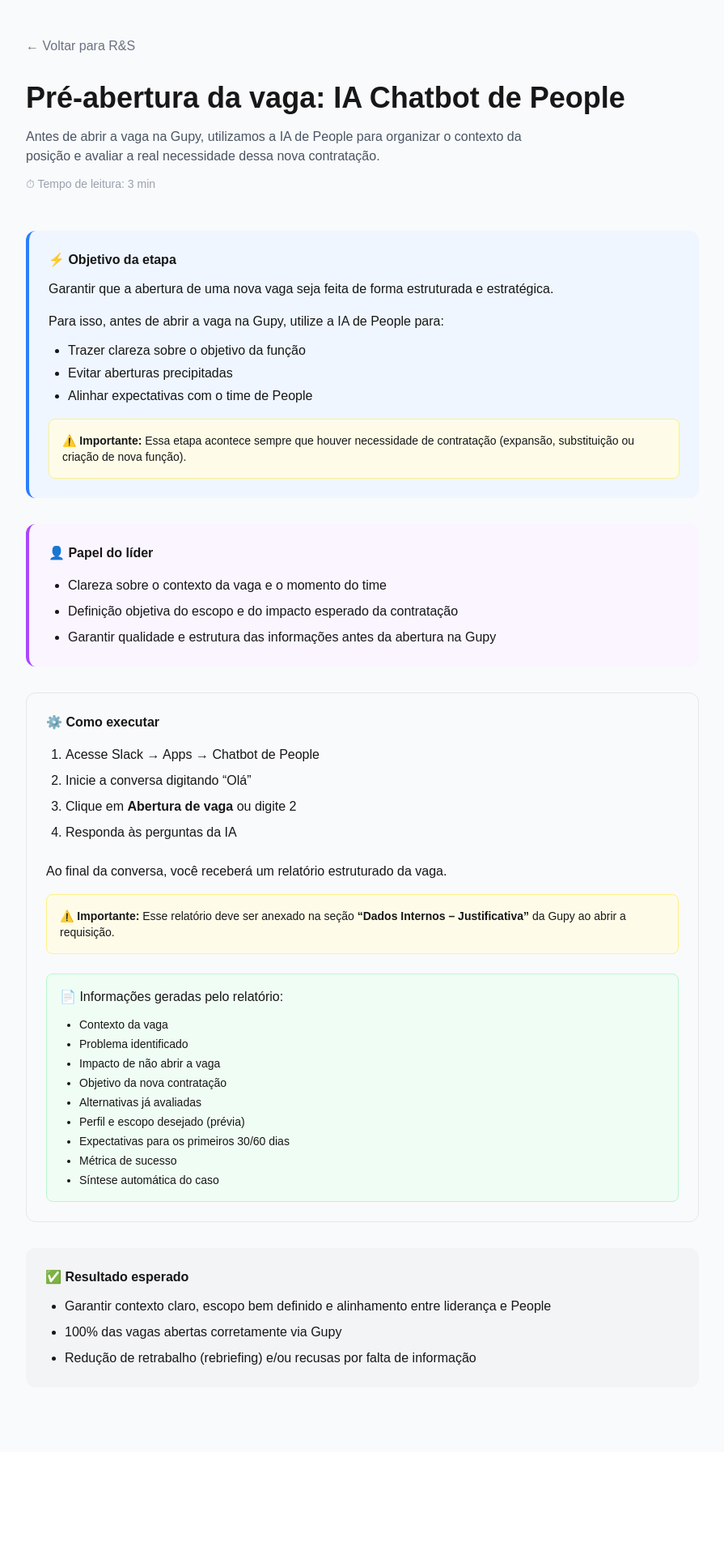
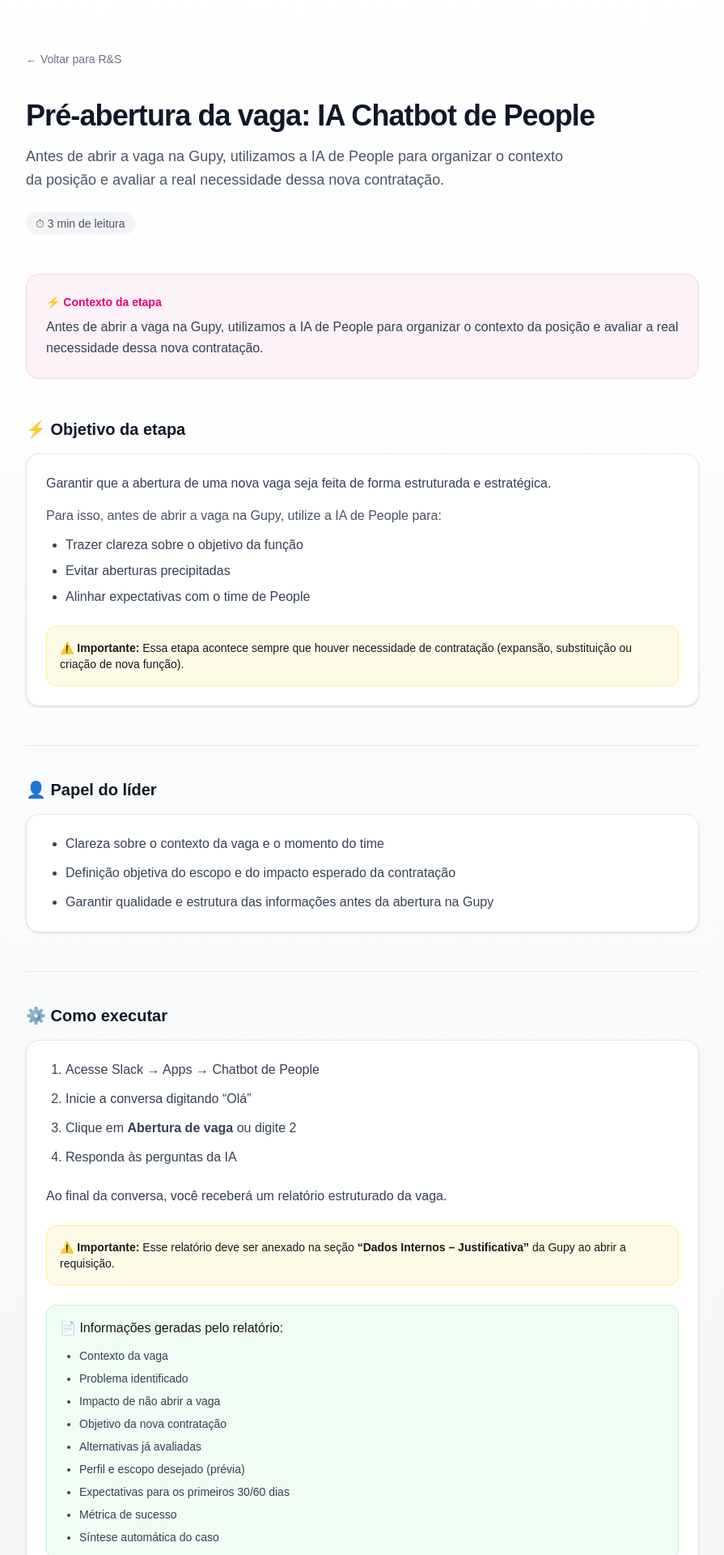
Before and after one commit to amandafrann/programa-lider-hero, a Next.js app: page /rs/planejamento in a window 1280 px wide. Shown: the part 100-2020 px from the top of the page at 81% size, without its empty margins (192-1087 px from the left). Before the commit the page ends 1893 px from the top, so only its background shows below. Built offline with nearby package versions, Linux system fonts and the light colour scheme; no server answers.

Commit message:
atualizar conteudo planejamento

```diff
--- a/app/rs/planejamento/page.tsx
+++ b/app/rs/planejamento/page.tsx
@@ -2,191 +2,184 @@ import Link from "next/link";
 
 export default function PlanejamentoPage() {
   return (
-    <main className="min-h-screen bg-gray-50 flex justify-center py-20">
+    <main className="min-h-screen bg-gradient-to-b from-white via-gray-50 to-gray-100 flex justify-center pt-24 pb-24">
 
       <div className="max-w-4xl w-full px-8">
 
         {/* VOLTAR */}
-
         <Link
           href="/rs"
-          className="text-gray-500 hover:text-gray-800 mb-8 inline-block"
+          className="inline-flex items-center gap-2 text-sm font-medium text-gray-500 hover:text-gray-900 mb-10 transition"
         >
           ← Voltar para R&S
         </Link>
 
-
         {/* HEADER */}
-
         <div className="mb-12">
 
-          <h1 className="text-4xl font-bold mb-4">
+          <h1 className="text-3xl md:text-4xl font-semibold tracking-tight text-gray-900 mb-4">
             Pré-abertura da vaga: IA Chatbot de People
           </h1>
 
-          <p className="text-gray-600 max-w-2xl">
+          <p className="text-gray-600 text-lg leading-relaxed max-w-2xl mb-6">
             Antes de abrir a vaga na Gupy, utilizamos a IA de People para organizar o contexto da posição e avaliar a real necessidade dessa nova contratação.
           </p>
 
-          <p className="text-sm text-gray-400 mt-3">
-            ⏱ Tempo de leitura: 3 min
+          {/* TEMPO */}
+          <div className="inline-flex items-center gap-2 text-sm bg-gray-100 text-gray-600 px-3 py-1 rounded-full">
+            ⏱ 3 min de leitura
+          </div>
+
+        </div>
+
+        {/* BLOCO HERO (rosa) */}
+        <div className="border border-pink-200 bg-pink-50 rounded-2xl p-6 mb-12">
+
+          <div className="text-sm font-semibold text-pink-600 mb-2">
+            ⚡ Contexto da etapa
+          </div>
+
+          <p className="text-gray-700 leading-relaxed">
+            Antes de abrir a vaga na Gupy, utilizamos a IA de People para organizar o contexto da posição e avaliar a real necessidade dessa nova contratação.
           </p>
 
         </div>
 
+        {/* ===================== */}
+        {/* OBJETIVO */}
+        {/* ===================== */}
 
-        {/* OBJETIVO */}
+        <section className="mb-12">
 
-        <div className="bg-blue-50 border-l-4 border-blue-500 p-6 rounded-xl mb-8">
+          <h2 className="text-xl font-semibold text-gray-900 mb-4">
+            ⚡ Objetivo da etapa
+          </h2>
 
-          <h3 className="font-semibold mb-3">
-            ⚡ Objetivo da etapa
-          </h3>
+          <div className="bg-white border border-gray-200 rounded-2xl p-6 shadow-sm">
 
-          <p className="mb-4">
+            <p className="mb-4 text-gray-700">
               Garantir que a abertura de uma nova vaga seja feita de forma estruturada e estratégica.
             </p>
 
-          <p className="mb-3">
+            <p className="mb-3 text-gray-600">
               Para isso, antes de abrir a vaga na Gupy, utilize a IA de People para:
             </p>
 
-          <ul className="list-disc ml-6 space-y-1 mb-4">
-
+            <ul className="list-disc ml-6 space-y-2 text-gray-700 mb-6">
               <li>Trazer clareza sobre o objetivo da função</li>
-
               <li>Evitar aberturas precipitadas</li>
-
               <li>Alinhar expectativas com o time de People</li>
-
             </ul>
 
-          {/* IMPORTANTE DENTRO DO OBJETIVO */}
-
-          <div className="bg-yellow-50 border border-yellow-200 rounded-lg p-4 text-sm">
-
+            <div className="bg-yellow-50 border border-yellow-200 rounded-xl p-4 text-sm">
               <strong>⚠️ Importante:</strong> Essa etapa acontece sempre que houver necessidade de contratação (expansão, substituição ou criação de nova função).
-
             </div>
 
           </div>
 
+        </section>
 
+        <hr className="border-gray-200 my-10" />
+
+        {/* ===================== */}
         {/* PAPEL DO LÍDER */}
+        {/* ===================== */}
 
-        <div className="bg-purple-50 border-l-4 border-purple-500 p-6 rounded-xl mb-8">
+        <section className="mb-12">
 
-          <h3 className="font-semibold mb-4">
+          <h2 className="text-xl font-semibold text-gray-900 mb-4">
             👤 Papel do líder
-          </h3>
+          </h2>
 
-          <ul className="list-disc ml-6 space-y-2">
+          <div className="bg-white border border-gray-200 rounded-2xl p-6 shadow-sm">
 
+            <ul className="list-disc ml-6 space-y-3 text-gray-700">
               <li>Clareza sobre o contexto da vaga e o momento do time</li>
-
               <li>Definição objetiva do escopo e do impacto esperado da contratação</li>
-
               <li>Garantir qualidade e estrutura das informações antes da abertura na Gupy</li>
-
             </ul>
 
           </div>
 
+        </section>
 
+        <hr className="border-gray-200 my-10" />
+
+        {/* ===================== */}
         {/* COMO EXECUTAR */}
+        {/* ===================== */}
 
-        <div className="bg-gray-50 border border-gray-200 p-6 rounded-xl mb-8">
+        <section className="mb-12">
 
-          <h3 className="font-semibold mb-4">
+          <h2 className="text-xl font-semibold text-gray-900 mb-4">
             ⚙️ Como executar
-          </h3>
+          </h2>
 
-          <ol className="list-decimal ml-6 space-y-2 mb-6">
+          <div className="bg-white border border-gray-200 rounded-2xl p-6 shadow-sm">
 
+            <ol className="list-decimal ml-6 space-y-3 mb-6 text-gray-700">
               <li>Acesse Slack → Apps → Chatbot de People</li>
-
               <li>Inicie a conversa digitando “Olá”</li>
-
               <li>Clique em <strong>Abertura de vaga</strong> ou digite 2</li>
-
               <li>Responda às perguntas da IA</li>
-
             </ol>
 
-          <p className="mb-4">
+            <p className="mb-6 text-gray-700">
               Ao final da conversa, você receberá um relatório estruturado da vaga.
             </p>
 
-          {/* IMPORTANTE */}
-
-          <div className="bg-yellow-50 border border-yellow-200 rounded-lg p-4 text-sm mb-6">
-
+            <div className="bg-yellow-50 border border-yellow-200 rounded-xl p-4 text-sm mb-6">
               <strong>⚠️ Importante:</strong> Esse relatório deve ser anexado na seção{" "}
               <strong>“Dados Internos – Justificativa”</strong> da Gupy ao abrir a requisição.
-
             </div>
 
-          {/* INFORMAÇÕES DO RELATÓRIO */}
-
-          <div className="bg-green-50 border border-green-200 rounded-lg p-4">
-
+            <div className="bg-green-50 border border-green-200 rounded-xl p-4">
               <h4 className="font-medium mb-3">
                 📄 Informações geradas pelo relatório:
               </h4>
 
-            <ul className="list-disc ml-6 space-y-1 text-sm">
+              <ul className="list-disc ml-6 space-y-2 text-sm text-gray-700">
+                <li>Contexto da vaga</li>
+                <li>Problema identificado</li>
+                <li>Impacto de não abrir a vaga</li>
+                <li>Objetivo da nova contratação</li>
+                <li>Alternativas já avaliadas</li>
+                <li>Perfil e escopo desejado (prévia)</li>
+                <li>Expectativas para os primeiros 30/60 dias</li>
+                <li>Métrica de sucesso</li>
+                <li>Síntese automática do caso</li>
+              </ul>
+            </div>
 
-              <li>Contexto da vaga</li>
+          </div>
 
-              <li>Problema identificado</li>
+        </section>
 
-              <li>Impacto de não abrir a vaga</li>
+        <hr className="border-gray-200 my-10" />
 
-              <li>Objetivo da nova contratação</li>
+        {/* ===================== */}
+        {/* RESULTADO */}
+        {/* ===================== */}
 
-              <li>Alternativas já avaliadas</li>
+        <section>
 
-              <li>Perfil e escopo desejado (prévia)</li>
+          <h2 className="text-xl font-semibold text-gray-900 mb-4">
+            ✅ Resultado esperado
+          </h2>
 
-              <li>Expectativas para os primeiros 30/60 dias</li>
+          <div className="bg-white border border-gray-200 rounded-2xl p-6 shadow-sm">
 
-              <li>Métrica de sucesso</li>
-
-              <li>Síntese automática do caso</li>
-
+            <ul className="list-disc ml-6 space-y-3 text-gray-700">
+              <li>
+                Garantir contexto claro, escopo bem definido e alinhamento entre liderança e People
+              </li>
+              <li>100% das vagas abertas corretamente via Gupy</li>
+              <li>Redução de retrabalho (rebriefing) e/ou recusas por falta de informação</li>
             </ul>
 
           </div>
 
-        </div>
-
-
-        {/* RESULTADO */}
-
-        <div className="bg-gray-100 p-6 rounded-xl">
-
-          <h3 className="font-semibold mb-3">
-            ✅ Resultado esperado
-          </h3>
-
-          <ul className="list-disc ml-6 space-y-2">
-
-            <li>
-              Garantir contexto claro, escopo bem definido e alinhamento entre liderança e People
-            </li>
-
-            <li>
-              100% das vagas abertas corretamente via Gupy
-            </li>
-
-            <li>
-              Redução de retrabalho (rebriefing) e/ou recusas por falta de informação
-            </li>
-
-          </ul>
-
-        </div>
-
+        </section>
 
       </div>
 
```
Lines whose indentation alone changed are shown as unchanged.
